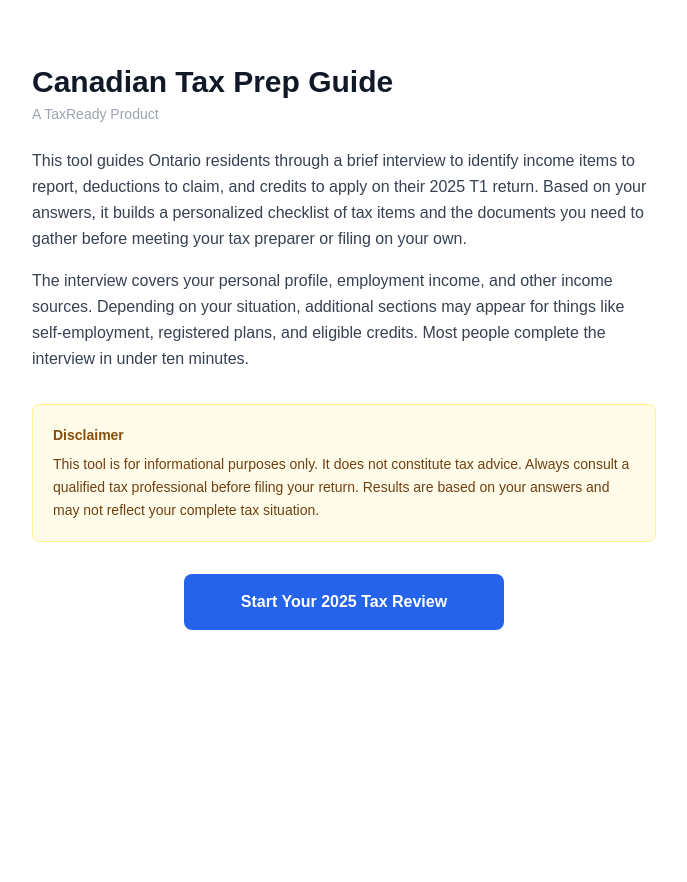
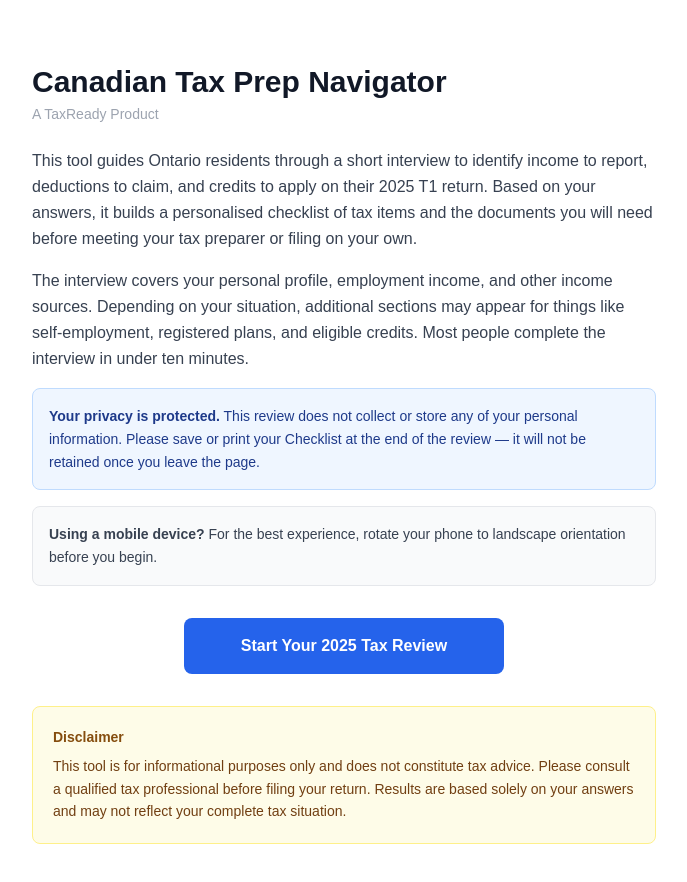
Before and after one commit to oakvertex/canadian-tax-advisor, a Next.js app: page / in a window 1280 px wide. Shown: the top 882 px of the page, without its empty margins (296-983 px from the left). Before the commit the page ends 800 px from the top, so only its background shows below. Built offline with nearby package versions, Linux system fonts and the light colour scheme.

Commit message:
Apr 07 7PM changes

```diff
--- /dev/null
+++ b/src/app/api/interview-flow/route.ts
@@ -0,0 +1,6 @@
+import { NextResponse } from "next/server";
+import interviewFlow from "../../../../taxonomy/2025/interview-flow.json";
+
+export async function GET() {
+  return NextResponse.json(interviewFlow);
+}
--- /dev/null
+++ b/src/app/api/taxonomy-items/route.ts
@@ -0,0 +1,6 @@
+import { NextResponse } from "next/server";
+import items from "../../../../taxonomy/2025/items.json";
+
+export async function GET() {
+  return NextResponse.json(items);
+}
--- a/src/app/interview/page.tsx
+++ b/src/app/interview/page.tsx
@@ -1,20 +1,18 @@
 "use client";
 
-import { useState } from "react";
+import { useState, useEffect } from "react";
 import { useRouter } from "next/navigation";
-import interviewFlowJson from "../../../taxonomy/2025/interview-flow.json";
-import taxonomyItemsJson from "../../../taxonomy/2025/items.json";
 import { createSession, applyScreenFeedback, replaySession } from "@/lib/session";
 import InterviewScreenComponent from "@/components/InterviewScreen";
 import RunningChecklist from "@/components/RunningChecklist";
 import type { SessionState, InterviewBranch, InterviewScreen, TaxonomyNode, AnswerValue } from "@/types";
 
-const branches = interviewFlowJson as unknown as InterviewBranch[];
-const taxonomyNodes = taxonomyItemsJson as TaxonomyNode[];
-
 const SESSION_KEY = "tax-advisor-session";
 
-function getActiveBranches(flags: Record<string, boolean>): InterviewBranch[] {
+function getActiveBranches(
+  branches: InterviewBranch[],
+  flags: Record<string, boolean>
+): InterviewBranch[] {
   return branches
     .filter((branch) => {
       if (branch.always_runs) return true;
@@ -45,53 +43,13 @@ function shouldSkip(screen: InterviewScreen, answers: Record<string, AnswerValue
   }
 }
 
-function shouldShow(
-  screen: InterviewScreen,
-  answers: Record<string, AnswerValue>,
-  flags: Record<string, boolean>
-): boolean {
-  if (!screen.show_if) return true;
-  const si = screen.show_if as {
-    question_id?: string;
-    flag?: string;
-    operator: string;
-    value: unknown;
-  };
-
-  if (si.flag) {
-    const actual = flags[si.flag] ?? false;
-    switch (si.operator) {
-      case "equals": return actual === si.value;
-      case "not_equals": return actual !== si.value;
-      default: return actual === true;
-    }
-  }
-
-  if (si.question_id) {
-    const actual = answers[si.question_id];
-    switch (si.operator) {
-      case "equals": return actual === si.value;
-      case "not_equals": return actual !== si.value;
-      case "in": return Array.isArray(si.value) && si.value.includes(actual as string);
-      case "not_in": return Array.isArray(si.value) && !si.value.includes(actual as string);
-      default: return false;
-    }
-  }
-
-  return true;
-}
-
 function findNextScreenIndex(
   branch: InterviewBranch,
   fromIndex: number,
-  answers: Record<string, AnswerValue>,
-  flags: Record<string, boolean>
+  answers: Record<string, AnswerValue>
 ): number {
   let idx = fromIndex;
-  while (
-    idx < branch.screens.length &&
-    (shouldSkip(branch.screens[idx], answers) || !shouldShow(branch.screens[idx], answers, flags))
-  ) {
+  while (idx < branch.screens.length && shouldSkip(branch.screens[idx], answers)) {
     idx++;
   }
   return idx;
@@ -105,11 +63,63 @@ function saveSession(s: SessionState) {
 
 export default function InterviewPage() {
   const router = useRouter();
+
+  // Data loaded asynchronously — not bundled into the client JS chunk
+  const [branches, setBranches] = useState<InterviewBranch[]>([]);
+  const [taxonomyNodes, setTaxonomyNodes] = useState<TaxonomyNode[]>([]);
+  const [dataReady, setDataReady] = useState(false);
+  const [dataError, setDataError] = useState(false);
+
   const [session, setSession] = useState<SessionState>(() => createSession("2025"));
   const [showingIntro, setShowingIntro] = useState(true);
   const [showingBranchSummary, setShowingBranchSummary] = useState<InterviewBranch | null>(null);
 
-  const activeBranches = getActiveBranches(session.flags);
+  useEffect(() => {
+    Promise.all([
+      fetch("/api/interview-flow").then((r) => {
+        if (!r.ok) throw new Error("Failed to load interview flow");
+        return r.json();
+      }),
+      fetch("/api/taxonomy-items").then((r) => {
+        if (!r.ok) throw new Error("Failed to load taxonomy items");
+        return r.json();
+      }),
+    ])
+      .then(([flow, items]: [InterviewBranch[], TaxonomyNode[]]) => {
+        setBranches(flow);
+        setTaxonomyNodes(items);
+        setDataReady(true);
+      })
+      .catch(() => setDataError(true));
+  }, []);
+
+  // Loading state — page is already interactive, just waiting on data
+  if (!dataReady) {
+    return (
+      <div className="min-h-screen bg-gray-50 flex items-center justify-center">
+        <div className="text-center flex flex-col items-center gap-4">
+          {dataError ? (
+            <>
+              <p className="text-red-600 font-medium">Failed to load interview data.</p>
+              <button
+                onClick={() => { setDataError(false); window.location.reload(); }}
+                className="px-5 py-2.5 bg-blue-600 text-white rounded-lg hover:bg-blue-700 text-sm font-medium"
+              >
+                Retry
+              </button>
+            </>
+          ) : (
+            <>
+              <div className="w-8 h-8 border-4 border-blue-200 border-t-blue-600 rounded-full animate-spin" />
+              <p className="text-gray-500 text-sm">Loading your tax interview…</p>
+            </>
+          )}
+        </div>
+      </div>
+    );
+  }
+
+  const activeBranches = getActiveBranches(branches, session.flags);
   const currentBranch = activeBranches[session.current_branch_index];
 
   // Interview complete
@@ -211,8 +221,7 @@ export default function InterviewPage() {
     const nextIdx = findNextScreenIndex(
       currentBranch,
       session.current_screen_index + 1,
-      updated.answers,
-      updated.flags
+      updated.answers
     );
 
     let finalSession: SessionState;
@@ -220,7 +229,7 @@ export default function InterviewPage() {
     if (nextIdx < currentBranch.screens.length) {
       finalSession = { ...updated, current_screen_index: nextIdx };
     } else {
-      const newActiveBranches = getActiveBranches(updated.flags);
+      const newActiveBranches = getActiveBranches(branches, updated.flags);
       const nextBranchIdx = session.current_branch_index + 1;
 
       if (nextBranchIdx >= newActiveBranches.length) {
--- a/src/app/page.tsx
+++ b/src/app/page.tsx
@@ -6,16 +6,15 @@ export default function HomePage() {
       <main className="flex-1 max-w-2xl mx-auto px-6 py-16 flex flex-col gap-8">
         <div>
           <h1 className="text-3xl font-bold text-gray-900 mb-1">
-            Canadian Tax Prep Guide
+            Canadian Tax Prep Navigator
           </h1>
           <p className="text-sm text-gray-400 mb-6">A TaxReady Product</p>
           <div className="flex flex-col gap-4 text-gray-700 text-base leading-relaxed">
             <p>
-              This tool guides Ontario residents through a brief interview to identify income
-              items to report, deductions to claim, and credits to apply on their 2025 T1
-              return. Based on your answers, it builds a personalized checklist of tax items
-              and the documents you need to gather before meeting your tax preparer or filing
-              on your own.
+              This tool guides Ontario residents through a short interview to identify income
+              to report, deductions to claim, and credits to apply on their 2025 T1 return.
+              Based on your answers, it builds a personalised checklist of tax items and the
+              documents you will need before meeting your tax preparer or filing on your own.
             </p>
             <p>
               The interview covers your personal profile, employment income, and other income
@@ -23,16 +22,25 @@ export default function HomePage() {
               like self-employment, registered plans, and eligible credits. Most people
               complete the interview in under ten minutes.
             </p>
+
+            {/* Privacy notice */}
+            <div className="bg-blue-50 border border-blue-200 rounded-lg p-4">
+              <p className="text-sm text-blue-900 leading-relaxed">
+                <span className="font-semibold">Your privacy is protected.</span> This review
+                does not collect or store any of your personal information. Please save or
+                print your Checklist at the end of the review — it will not be retained once
+                you leave the page.
+              </p>
+            </div>
+
+            {/* Mobile tip */}
+            <div className="bg-gray-50 border border-gray-200 rounded-lg p-4">
+              <p className="text-sm text-gray-700 leading-relaxed">
+                <span className="font-semibold">Using a mobile device?</span> For the best
+                experience, rotate your phone to landscape orientation before you begin.
+              </p>
+            </div>
           </div>
-        </div>
-
-        <div className="bg-yellow-50 border border-yellow-200 rounded-lg p-5">
-          <p className="text-sm font-semibold text-yellow-800 mb-2">Disclaimer</p>
-          <p className="text-sm text-yellow-900 leading-relaxed">
-            This tool is for informational purposes only. It does not constitute tax advice.
-            Always consult a qualified tax professional before filing your return. Results are
-            based on your answers and may not reflect your complete tax situation.
-          </p>
         </div>
 
         <div className="flex justify-center">
@@ -43,6 +51,16 @@ export default function HomePage() {
             Start Your 2025 Tax Review
           </Link>
         </div>
+
+        {/* Disclaimer — below button */}
+        <div className="bg-yellow-50 border border-yellow-200 rounded-lg p-5">
+          <p className="text-sm font-semibold text-yellow-800 mb-2">Disclaimer</p>
+          <p className="text-sm text-yellow-900 leading-relaxed">
+            This tool is for informational purposes only and does not constitute tax advice.
+            Please consult a qualified tax professional before filing your return. Results are
+            based solely on your answers and may not reflect your complete tax situation.
+          </p>
+        </div>
       </main>
     </div>
   );
```
